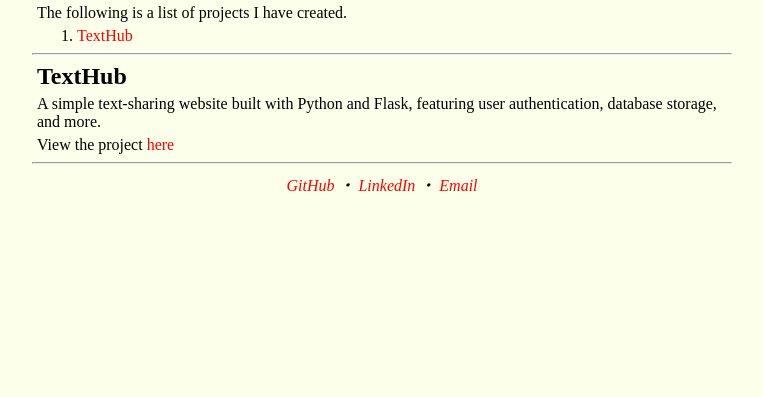
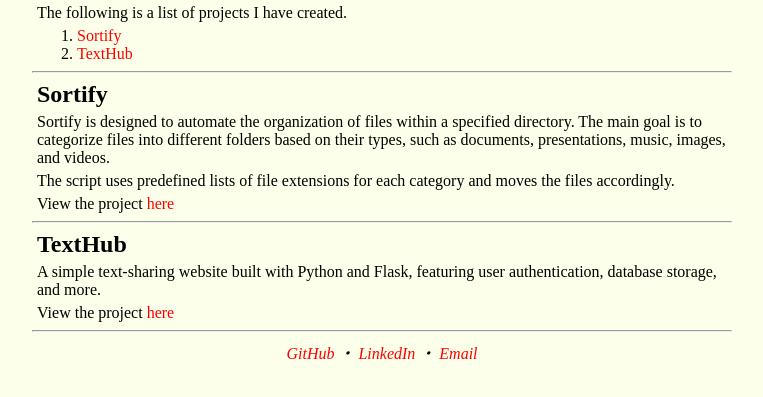
Before and after one commit to taekim99/taekim99.github.io, a plain HTML site: page projects/projects.html in a window 1280 px wide. Shown: the part 89-486 px from the top of the page, without its empty margins (258-1021 px from the left). Drawn offline with Linux system fonts and the light colour scheme.

Commit message:
Changed projects

```diff
--- a/projects/projects.html
+++ b/projects/projects.html
@@ -23,10 +23,31 @@
       <nav>
         <ol class="table-of-contents">
           <li>
+            <a href="#Sortify">Sortify</a>
+          </li>
+          <li>
             <a href="#TextHub">TextHub</a>
           </li>
         </ol>
       </nav>
+      <hr />
+      <section id="Sortify">
+        <h2>Sortify</h2>
+        <p>
+          Sortify is designed to automate the organization of files within a
+          specified directory. The main goal is to categorize files into
+          different folders based on their types, such as documents,
+          presentations, music, images, and videos.
+        </p>
+        <p>
+          The script uses predefined lists of file extensions for each category
+          and moves the files accordingly.
+        </p>
+        <p>
+          View the project
+          <a target="_blank" href="https://github.com/taekim99/Sortify">here</a>
+        </p>
+      </section>
       <hr />
       <section id="TextHub">
         <h2>TextHub</h2>
```
